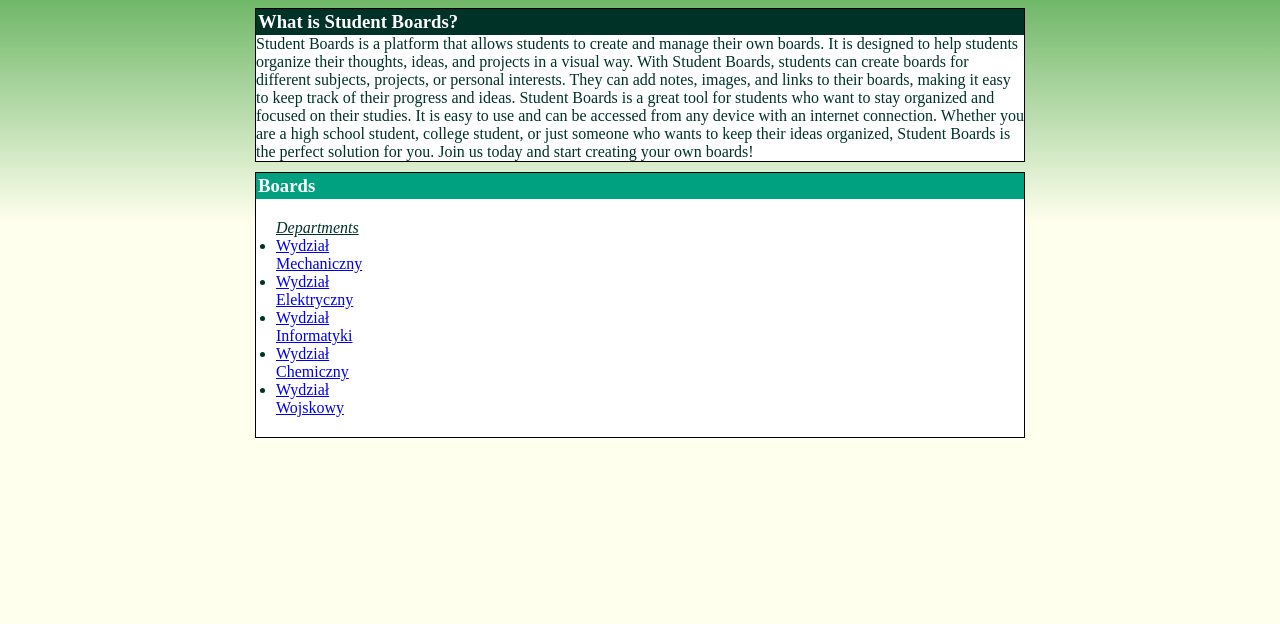
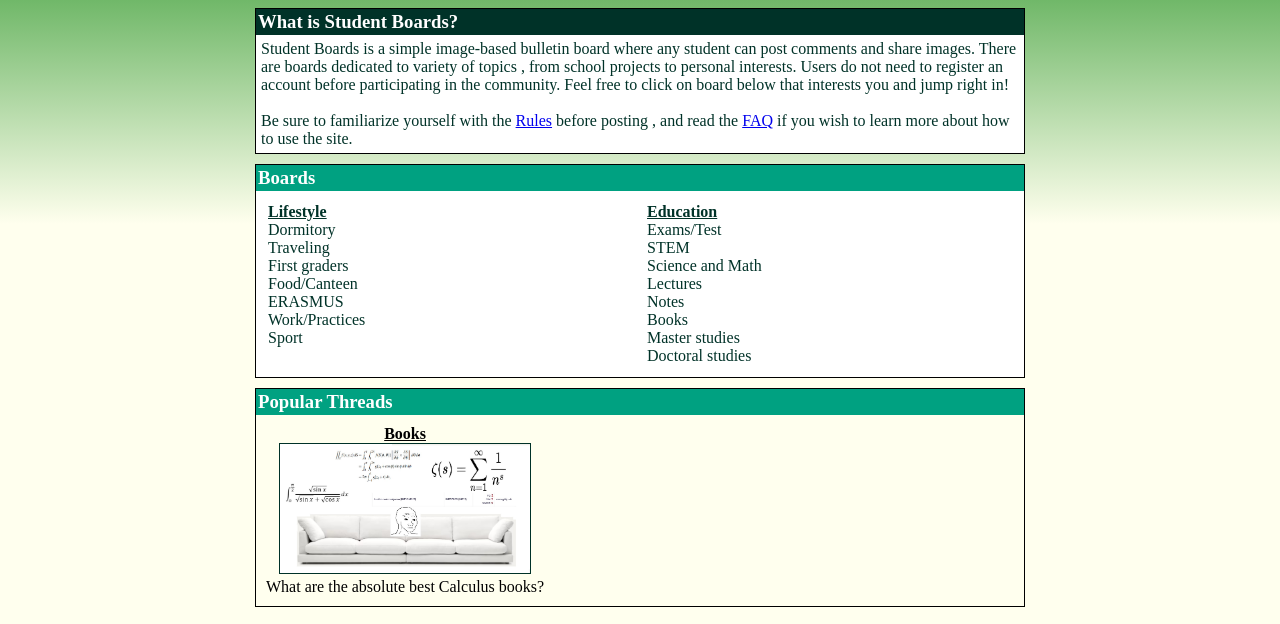
Before and after one commit to ObjectOfClassMateusz/HTMLCollegeProject, a plain HTML site: page student-boards.html in a window 1280 px wide. Shown: the part 176-800 px from the top of the page. Drawn offline with Linux system fonts and the light colour scheme.

Commit message:
bonus 4chan

```diff
--- a/student-boards.html
+++ b/student-boards.html
@@ -10,17 +10,23 @@
     <div class="wrapper">
         <div class="main-content">
             <center>
-                <img src="./img/logo.png" alt="Board" class="board-image">
+                <a href="student-boards.html" class="logo">
+                    <img src="./img/logo.png" alt="Board" class="board-image">
+                </a>
                 <header>
                     <div class="title hard-color">
                         <h3>What is Student Boards?</h3>
                     </div>
                     <div class="bellow-title">
-                        Student Boards is a platform that allows students to create and manage their own boards. It is designed to help students organize their thoughts, ideas, and projects in a visual way.
-                        With Student Boards, students can create boards for different subjects, projects, or personal interests. They can add notes, images, and links to their boards, making it easy to keep track of their progress and ideas.
-                        Student Boards is a great tool for students who want to stay organized and focused on their studies. It is easy to use and can be accessed from any device with an internet connection.
-                        Whether you are a high school student, college student, or just someone who wants to keep their ideas organized, Student Boards is the perfect solution for you.
-                        Join us today and start creating your own boards!
+                        Student Boards is a simple image-based bulletin board where any student
+                        can post comments and share images. There are boards dedicated to variety of topics , from
+                        school projects to personal interests.
+                        Users do not need to register an account before participating in the community.
+                        Feel free to click on board below that interests you and jump right in!
+                        <br/>
+                        <br/>
+                        Be sure to familiarize yourself with the <a href="#">Rules</a>
+                        before posting , and read the <a href="#">FAQ</a> if you wish to learn more about how to use the site.
                     </div>
                 </header>
                 <header>
@@ -30,36 +36,82 @@
                     <div class="bellow-title">
                         <div class="board-container">
                             <div class="board-element">
-                                <i>Departments</i>
+                                <b>Lifestyle</b>
                                 <ul>
                                     <li>
-                                        <a href="#">Wydział Mechaniczny</a>
+                                        <a href="#">Dormitory</a>
                                     </li>
                                     <li>
-                                        <a href="#">Wydział Elektryczny</a>
+                                        <a href="#">Traveling</a>
                                     </li>
                                     <li>
-                                        <a href="#">Wydział Informatyki</a>
+                                        <a href="#">First graders</a>
                                     </li>
                                     <li>
-                                        <a href="#">Wydział Chemiczny</a>
+                                        <a href="#">Food/Canteen</a>
+                                    </li>
+                                    <li>
+                                        <a href="#">ERASMUS</a>
                                     </li>
 
                                     <li>
-                                        <a href="#">Wydział Wojskowy</a>
+                                        <a href="#">Work/Practices</a>
+                                    </li>
+                                    <li>
+                                        <a href="#">Sport</a>
                                     </li>
                                 </ul>
                             </div>
-                            <div class="board-element"></div>
-                            <div class="board-element"></div>
-                            <div class="board-element"></div>
-                            <div class="board-element"></div>
+                            <div class="board-element">
+                                <b>Education</b>
+                                <ul>
+                                    <li>
+                                        <a href="#">Exams/Test</a>
+                                    </li>
+                                    <li>
+                                        <a href="#">STEM</a>
+                                    </li>
+                                    <li>
+                                        <a href="#">Science and Math</a>
+                                    </li>
+                                    <li>
+                                        <a href="#">Lectures</a>
+                                    </li>
+                                    <li>
+                                        <a href="#">Notes</a>
+                                    </li>
+                                    <li>
+                                        <a href="#">Books</a>
+                                    </li>
+                                    <li>
+                                        <a href="#">Master studies</a>
+                                    </li>
+                                    <li>
+                                        <a href="#">Doctoral studies</a>
+                                    </li>
+                                </ul>
+                            </div>
+                        </div>
+                    </div>
+                </header>
+                <header>
+                    <div class="title">
+                        <h3>Popular Threads</h3>
+                    </div>
+                    <div class="board-container">
+                        <div class="thread-element">
+                            <b>Books</b><br/>
+                            <img src="./img/threads/Sofa.JPG" alt="" srcset="">
+                            <p>
+                                What are the absolute best Calculus books?
+                            </p>
                         </div>
                     </div>
                 </header>
             </center>
         </div>
         <div class="background">
+            <!--background-->
         </div>
     </div>
 </body>
--- a/styles/boards/style.css
+++ b/styles/boards/style.css
@@ -1,15 +1,17 @@
 *{
     margin: 0;
     padding: 0;
+
+    cursor: url(../../img/cursor-kopia.png) , auto;
 }
 body{
     background-color: rgb(255, 255, 238);
+
 }
 .background{
-    width: 100%;
+    width: 100vw;
     height: 50vh;
     background: linear-gradient(green,rgb(255, 255, 238));
-
     position: absolute;
     top: 0;
     left: 0;
@@ -31,6 +33,21 @@ body{
     margin-bottom: 10px;
 }
 
+a.logo img {
+    border-radius: 50%;
+    width: 150px;
+    margin: 10px;
+}
+
+
+@media screen and (max-width: 800px) {
+    a.logo img{
+       width: 23vw;
+    }
+}
+
+
+
 
 
 .title{
@@ -49,26 +66,46 @@ body{
     text-align:left;
     background-color: white;
     color: rgb(0, 50, 40);
+    padding: 5px;
 }
-
-.main-content center img {
-    border-radius: 50%;
-    width: 150px;
-    margin: 10px;
-}
-
 
 
 .board-container{
     display: flex;
     width: 100%;
+    padding: 2px;
 }
+
 .board-element{
     flex: 1;
-    margin: 10px;
-    padding: 10px;
+    margin: 5px;
+
 }
 
-i{
+.thread-element{
+    margin: 8px;
+}
+
+.thread-element img {
+    width: 250px;
+    border: rgb(0, 50, 40) 1px solid;
+}
+
+b{
     text-decoration: underline;
 }
+
+li{
+    list-style: none;
+}
+
+li a{
+    text-decoration: none;
+    color: rgb(0, 50, 40);
+}
+
+li a:hover{
+    text-decoration: underline;
+    color: green;
+
+}
```
Also changed, not shown: img/Sofa.JPG (deleted), img/threads/Sofa.JPG (added), img/threads/student.jpg (renamed from img/student.jpg).
